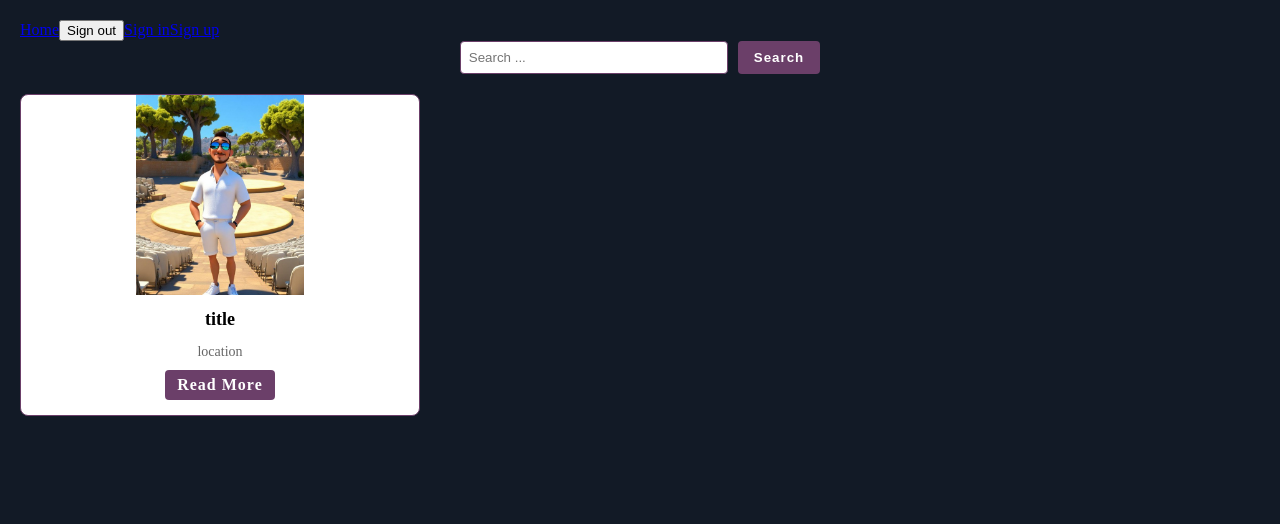
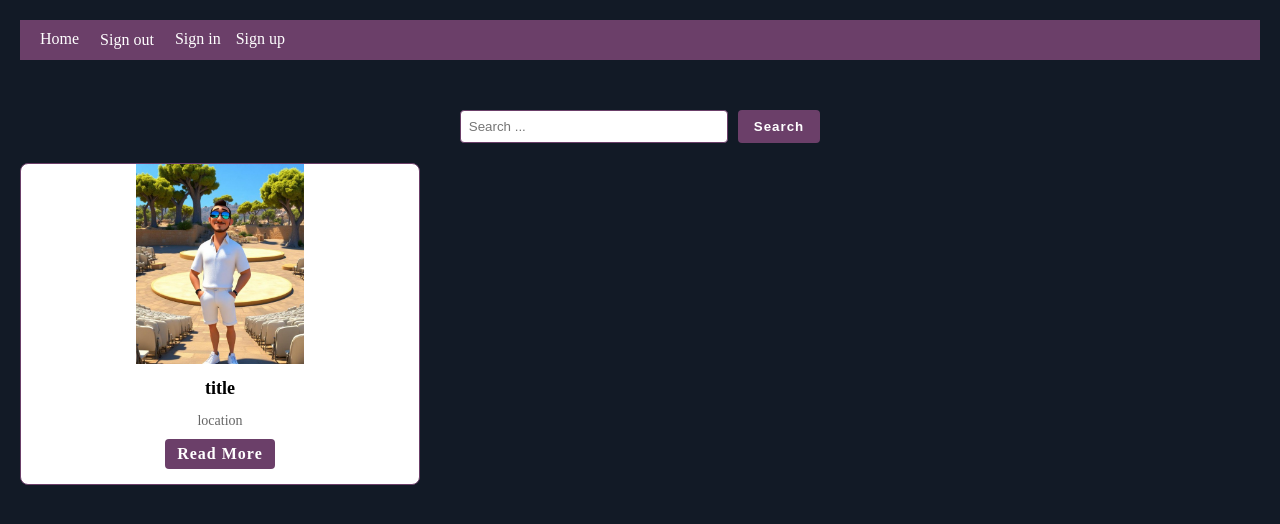
Before and after one commit to kacpi95/Project-Backend, a React (Create React App) app in the folder client/: page / in a window 1280 px wide. Shown: the top 524 px of the page. Built offline with nearby package versions, Linux system fonts and the light colour scheme.

Commit message:
add: styles to Header.jsx

```diff
--- a/client/src/components/layout/Header.module.css
+++ b/client/src/components/layout/Header.module.css
@@ -0,0 +1,34 @@
+.header {
+  background: var(--primary-color);
+  padding: 10px 20px;
+  margin-bottom: 50px;
+  color: white;
+}
+
+.nav {
+  display: flex;
+  gap: 15px;
+}
+
+.link {
+  color: white;
+  text-decoration: none;
+  transition: color 0.3s ease;
+}
+
+.link:hover {
+  color: var(--secondary-color);
+}
+
+.linkButton {
+  background: none;
+  border: none;
+  color: white;
+  cursor: pointer;
+  font: inherit;
+  transition: color 0.3s ease;
+}
+
+.linkButton:hover {
+  color: var(--secondary-color);
+}
```
